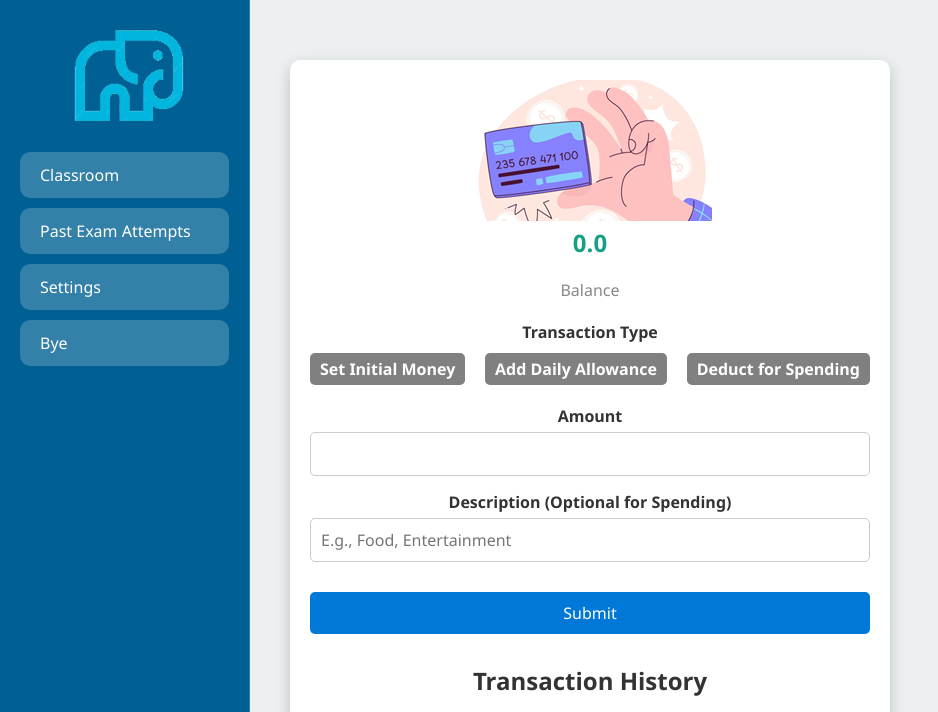
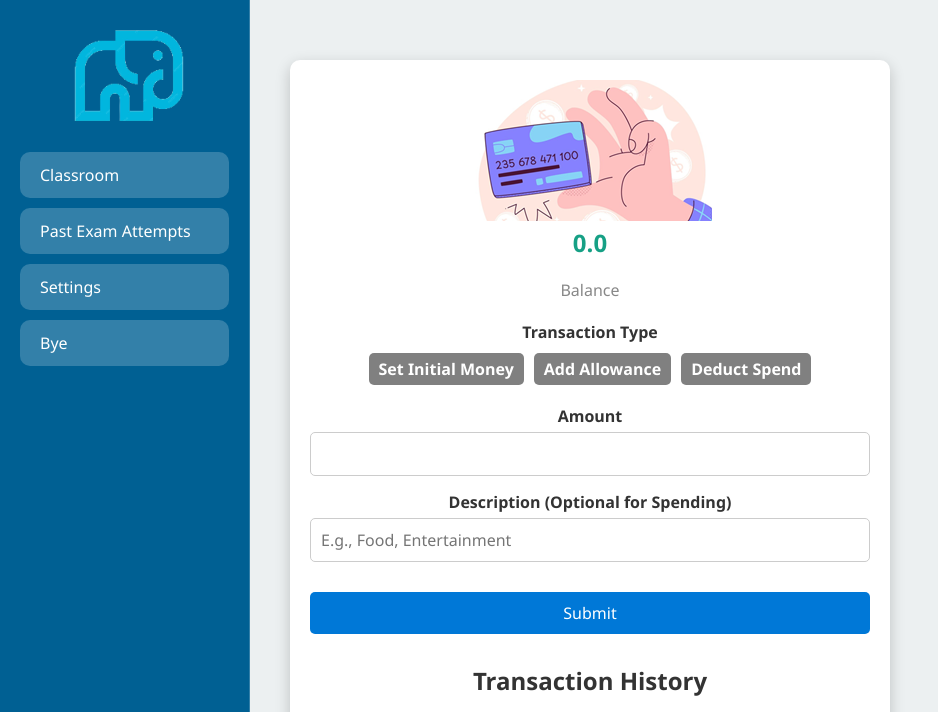
Before and after one commit to ponp1234/backbencher, a Flask app: page /wallet in a window 1280 px wide. Shown: the top 712 px of the page, without its empty margins (0-938 px from the left). Run offline with Flask 3, Linux system fonts and the light colour scheme; a user stored in the database is signed in; data comes from the database, SQL or seed files in the repository.

Commit message:
01092025

```diff
--- a/templates/wallet.html
+++ b/templates/wallet.html
@@ -283,7 +283,7 @@
 
     .options {
         display: flex;
-        justify-content: space-between;
+        justify-content: center;
         gap: 10px;
         margin-top: 10px;
     }
@@ -346,10 +346,10 @@
         <label for="initial" class="option-button">Set Initial Money</label>
 
         <input type="radio" id="allowance" name="transaction_type" value="Allowance">
-        <label for="allowance" class="option-button">Add Daily Allowance</label>
+        <label for="allowance" class="option-button">Add Allowance</label>
 
         <input type="radio" id="spending" name="transaction_type" value="Spending">
-        <label for="spending" class="option-button">Deduct for Spending</label>
+        <label for="spending" class="option-button">Deduct Spend</label>
     </div>
 </div>
     <div class="form-group">
```
